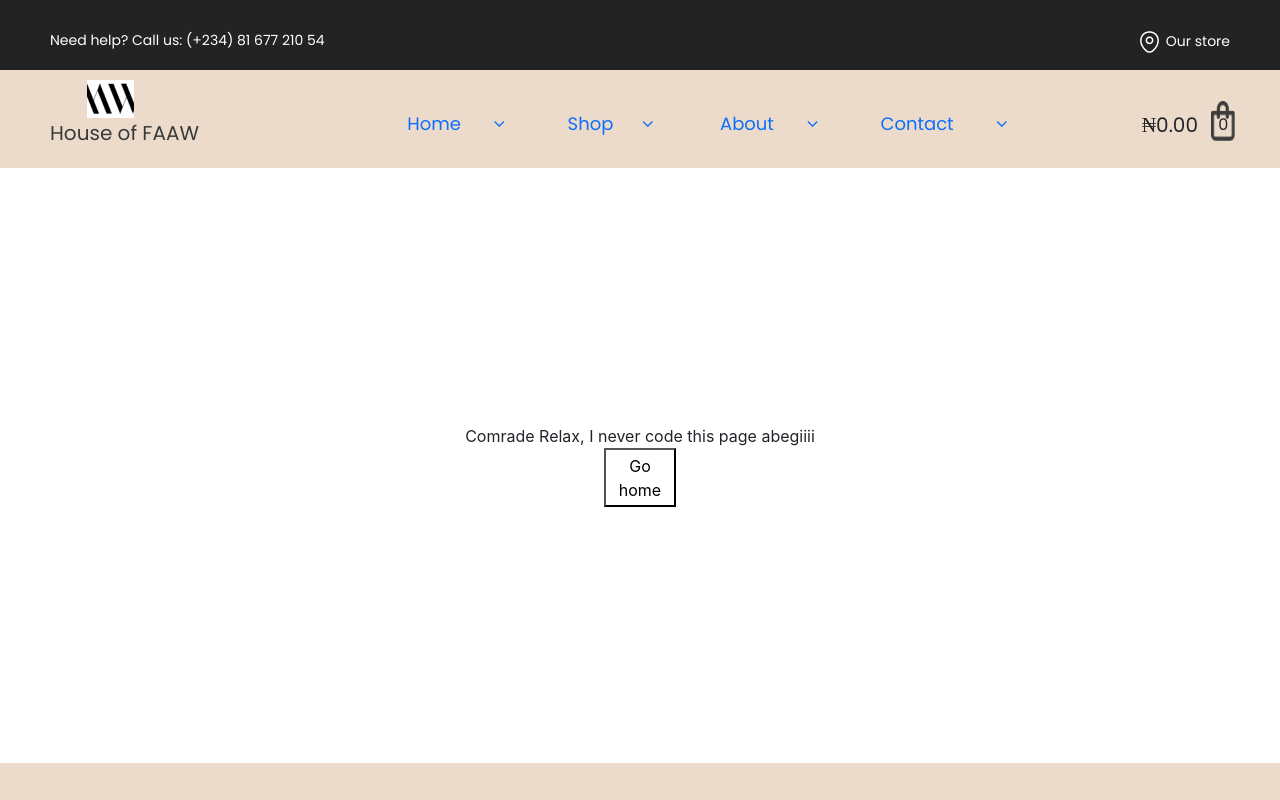
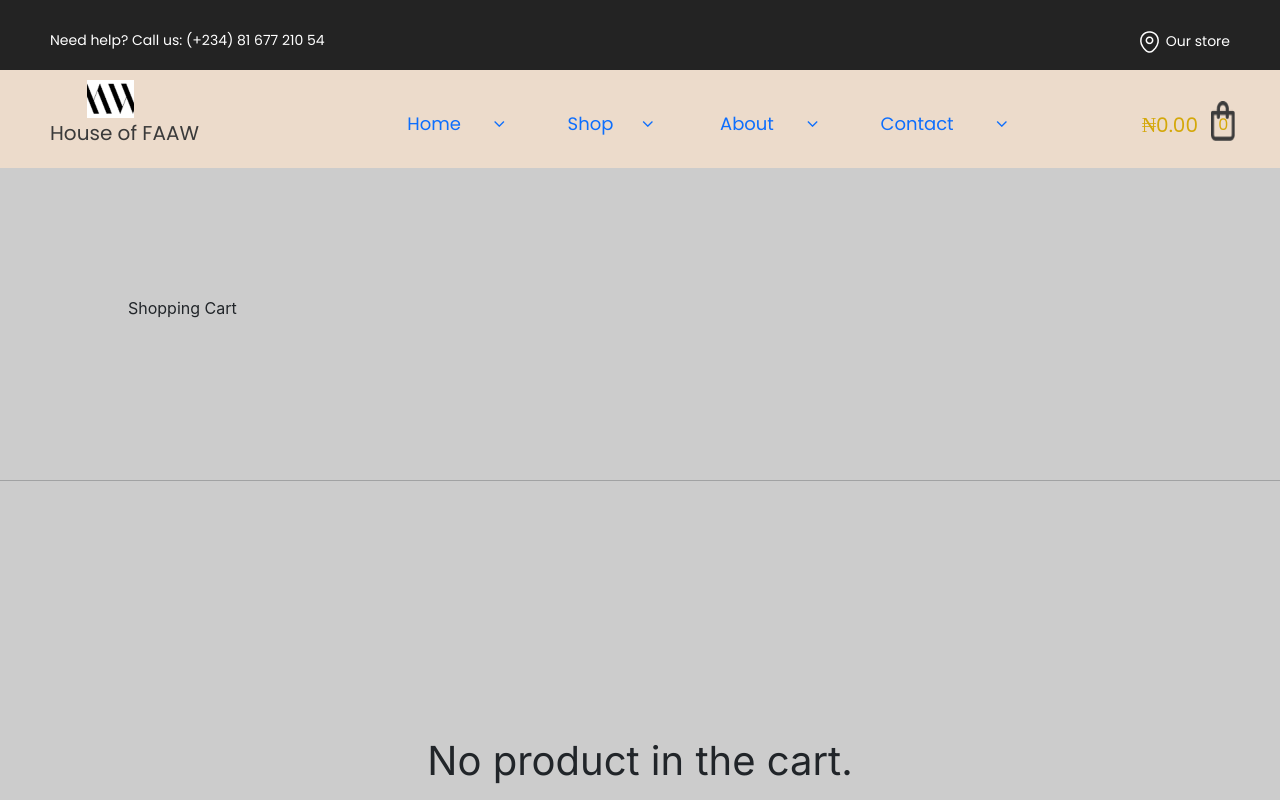
Before and after one commit to Popsicool/faaw_client, a React (Create React App) app: page /cart in a window 1280 px wide. Shown: the top 800 px of the page. Built offline with nearby package versions, Linux system fonts and the light colour scheme.

Commit message:
move carrt to separate file

```diff
--- a/src/App.js
+++ b/src/App.js
@@ -10,6 +10,7 @@ import cat1 from "./assets/cat1.png"
 import { ScrollToTop } from './components/ScrollToTop';
 import 'react-toastify/dist/ReactToastify.css';
 import { NotFound } from './pages/NotFound';
+import { CartPopup } from './components/CartPopup';
 
 export const UserContext = createContext()
 function App() {
@@ -51,6 +52,7 @@ function App() {
               <Route path='/' exact="true" element= {<Home/>}/>
               <Route path='/collections/:name' element= {<Collections/>}/>
               <Route path='/addToCart' element= {<AddToCart/>}/>
+              <Route path='/cart' element={<CartPopup/>}/>
               <Route path="*" element={<NotFound/>} />
             </Routes>
           </Layout>
--- a/src/components/CartPopup.js
+++ b/src/components/CartPopup.js
@@ -2,11 +2,11 @@ import React, {useContext} from 'react'
 import { UserContext } from '../App'
 import { toast } from 'react-toastify';
 import "../styles/cart.css"
-import times from "../assets/times.png"
+// import times from "../assets/times.png"
 import times2 from "../assets/times2.png"
 
 export const CartPopup = (props) => {
-    const handleClick = props.handleClick
+    // const handleClick = props.handleClick
     const cart = useContext(UserContext).cart
     const deleteItem = useContext(UserContext).deleteItem
     let price = 0;
@@ -23,7 +23,7 @@ export const CartPopup = (props) => {
         <div className='cart'>
             <div className='shoppingCartDiv'>
                 <p className='shoppingCartText'>Shopping Cart</p>
-                <p className='times' onClick={() => handleClick(false)} ><img src={times} alt='times'/></p>
+                {/* <p className='times' onClick={() => handleClick(false)} ><img src={times} alt='times'/></p> */}
             </div>
             <hr/>
             <div>
@@ -65,7 +65,7 @@ export const CartPopup = (props) => {
             <div className='noItem'>
                 <p className='noItm'>No product in the cart.</p>
                 <div className='cartBoxCtn'>
-                    <button className='noItemBtn' onClick={() => handleClick(false)} >Continue Shopping</button>
+                    <button className='noItemBtn'>Continue Shopping</button>
                 </div>
             </div>
                 }
--- a/src/components/Header.js
+++ b/src/components/Header.js
@@ -1,15 +1,13 @@
-import React, {useContext, useState} from 'react'
+import React, {useContext} from 'react'
 import "../styles/header.css"
 import { NavLink } from "react-router-dom"
 import faaw from '../assets/faaw.png'
 import location from "../assets/location.png"
 import { UserContext } from '../App'
-import { CartPopup } from './CartPopup'
 
 
 export const Header = () => {
     const cart = useContext(UserContext).cart
-    const [isCartOpen, setIsCartOpen] = useState(false)
     let price = 0;
     cart.forEach(element => {
         price += element.new_price * element.quantity_choice
@@ -61,15 +59,14 @@ export const Header = () => {
                     </div>
                     <div>
                     <div className='hd'>.</div>
-                        <div className='cBox' onClick={() => setIsCartOpen(true)}>
+                    <NavLink to='/cart'>
+                        <div className='cBox'>
                             <p>&#8358;{price.toLocaleString()}.00</p>
                             <p className='cartBox'><span style={{fontSize:"1rem"}}>{cart.length}</span></p>
                         </div>
+                    </NavLink>
                     </div>
                 </div>
-            {isCartOpen &&
-                <CartPopup handleClick={setIsCartOpen} />
-            }
 
     </div>
   )
--- a/src/styles/addtocart.css
+++ b/src/styles/addtocart.css
@@ -100,7 +100,6 @@
 }
 
 select {
-  position: relative;
   width: 400px;
   height: 69px;
   appearance: none;
@@ -188,7 +187,7 @@ select option{
     margin-top: -30px;
 }
 .guarantee{
-    z-index: 1000;
+    z-index: 10;
     text-align: center;
     position:static;
     justify-content: center;
--- a/src/styles/cart.css
+++ b/src/styles/cart.css
@@ -1,21 +1,16 @@
 .cartOverlay {
-  position: fixed;
   width: 100vw;
-  height: 100vh;
-  top: 50%;
-  left: 50%;
-  z-index: 100;
-  display: flex;
-  justify-content: flex-end;
-  transform: translate(-50%, -50%);
-  padding: 10px;
   background-color: rgba(128, 128, 128, 0.5);
+  /* position: fixed; */
+  top: 0;
+  display: grid;
+  place-items: end;
 }
 .cart{
-    width: 60%;
+    width: 100%;
     height: 100%;
-    overflow: auto;
     background-color: #cccccc;
+    padding-bottom: 30%;
 }
 .shoppingCartDiv{
     display: flex;
--- a/src/styles/header.css
+++ b/src/styles/header.css
@@ -1,9 +1,9 @@
 .fa-angle-down{
     padding-left: 0%;
 }
-.headerCont{
+/* .headerCont{
     position: relative;
-}
+} */
 .header1{
     background-color: #232323;
     color: #ffffff;
--- a/src/styles/testSlider.css
+++ b/src/styles/testSlider.css
@@ -24,6 +24,7 @@
 }
 .slideContent, .slideList, .slideContainer, .slideHolder{
 	border: none !important;
+	z-index: -100 !important;
 }
 .sImg{
 	display: none;
--- a/src/styles/testimonies.css
+++ b/src/styles/testimonies.css
@@ -29,7 +29,6 @@
 	width: 70px;
 	border-radius: 50%;
 	border: 1px solid #ffffff;
-    position: relative;
 }
 .testImgCenter{
     height: 100px;
```
Lines whose indentation alone changed are shown as unchanged.
